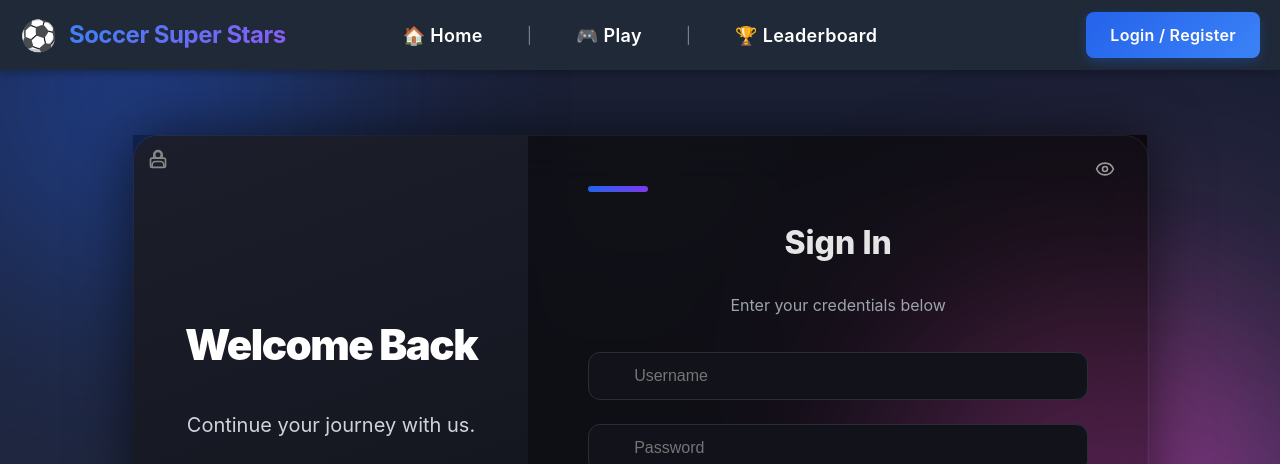
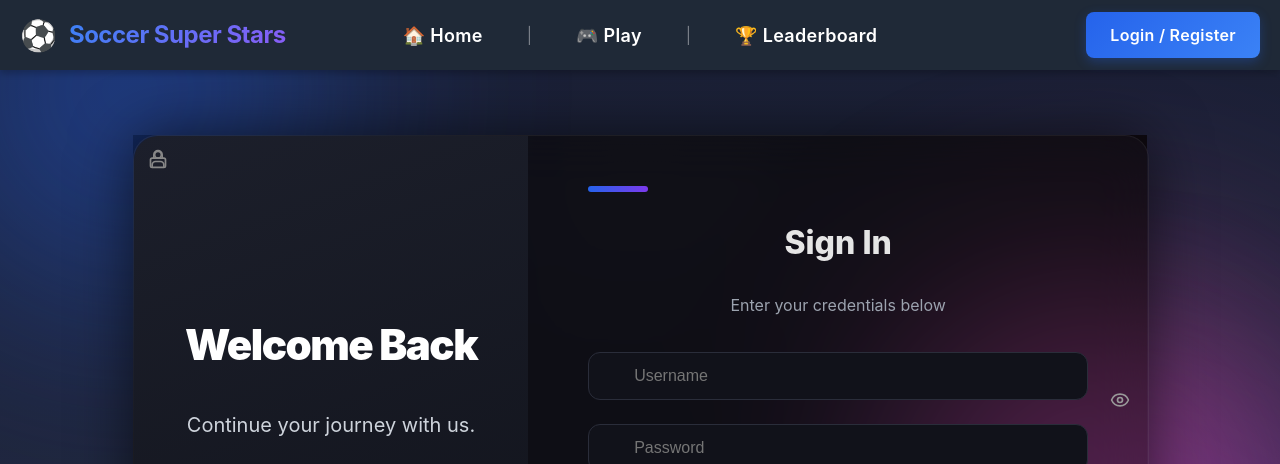
Before and after one commit to SantiCS26/Soccer-Super-Stars, a React (Vite) app: page /login in a window 1280 px wide. Shown: the top 464 px of the page. Built offline with nearby package versions, Linux system fonts and the light colour scheme; no server answers.

Commit message:
Debugging and such

```diff
--- a/server.js
+++ b/server.js
@@ -270,6 +270,7 @@
   app.post("/api/match-result", async (req, res) => {
     const { token } = req.cookies;
     const { roomId, won } = req.body;
+    console.log("Match result received:", { token, roomId, won });
 
     if (!token || !tokenStorage[token]) {
       return res.status(401).json({ message: "Not logged in" });
--- a/src/Pages-style/login.css
+++ b/src/Pages-style/login.css
@@ -96,12 +96,21 @@
 }
 .password-toggle {
     position: absolute;
-    top: 13px;
+    top: 50%;
+    transform: translateY(-50%);
     right: 14px;
     color: #999;
     background: none;
     border: none;
     cursor: pointer;
+    padding: 4px;
+    display: flex;
+    align-items: center;
+    justify-content: center;
+    z-index: 10;
+}
+.password-toggle:hover {
+    color: #d1d5db;
 }
 .neon-btn {
     background: linear-gradient(135deg, #2563eb, #7c3aed);
--- a/src/components/game_play.jsx
+++ b/src/components/game_play.jsx
@@ -430,6 +430,7 @@ export default function GamePlay({ settings, roomId, socket, isHost, onExit }) {
 			const won = myScore > opponentScore;
 
 			if (isCompetitive) {
+				console.log("Reporting match result, won:", won);
 				reportMatchResult(won, isCompetitive);
 			}
 
```
Lines whose indentation alone changed are shown as unchanged.
